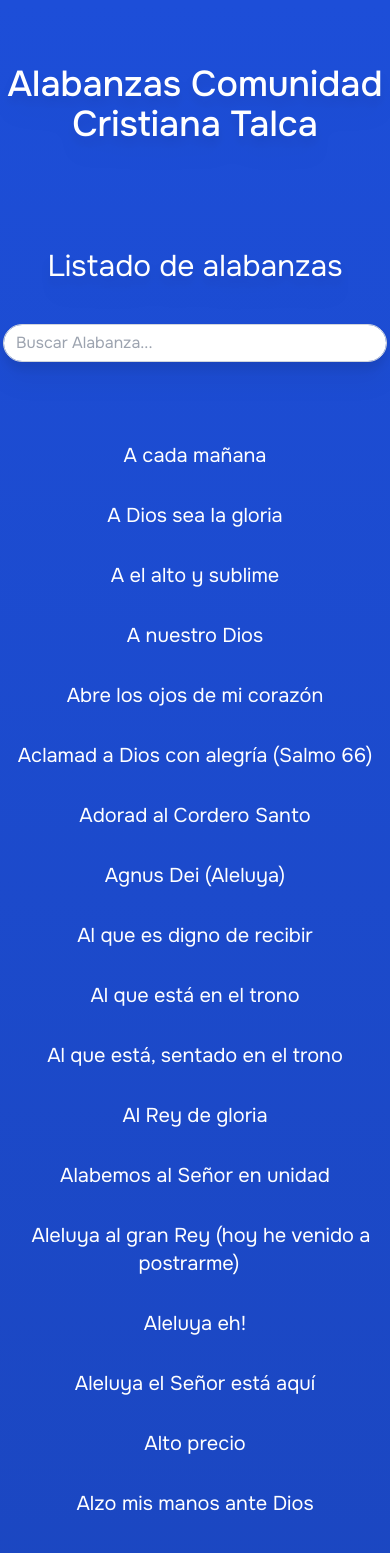
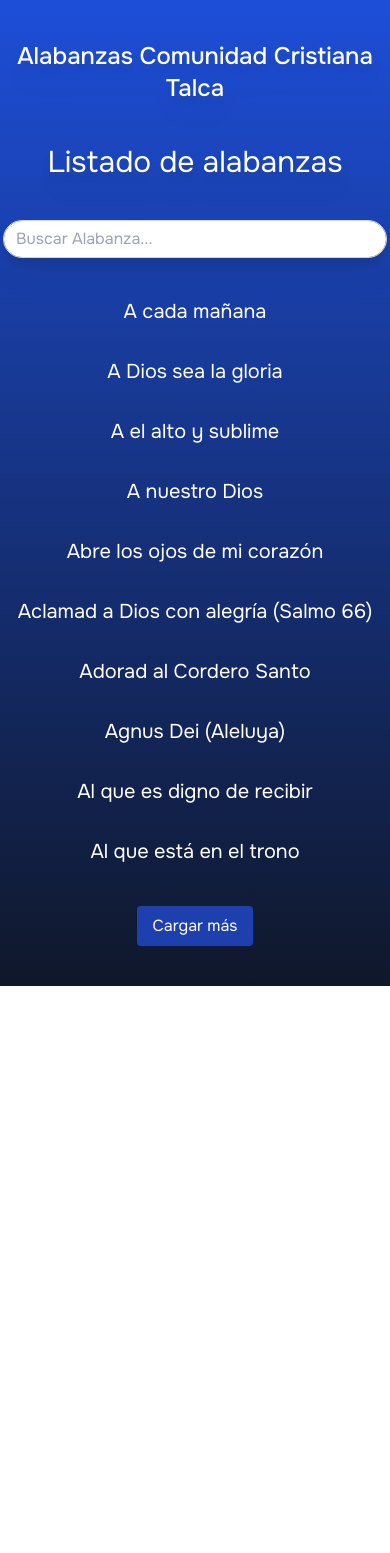
Before and after one commit to Er1kDev/letrascct, a React (Vite) app: page / in a window 390 px wide. Shown: the top 1553 px of the page. After the commit the page ends 986 px from the top, so only its background shows below. Built offline with nearby package versions, Linux system fonts and the light colour scheme.

Commit message:
nuevo boton y correciones css

```diff
--- a/src/App.jsx
+++ b/src/App.jsx
@@ -19,13 +19,13 @@ function App() {
   return (
     <Router >
       <section className="min-h-screen bg-gradient-to-b from-blue-700 to-slate-900" >
-        <h1 className="text-center text-white py-16 drop-shadow-xl text-4xl font-medium">Alabanzas Comunidad Cristiana Talca</h1>
+        <h1 className="text-center text-white md:py-16 py-10 drop-shadow-xl md:text-4xl text-2xl font-medium">Alabanzas Comunidad Cristiana Talca</h1>
         <div className="text-white">
           <div className="container mx-auto max-w-5xl">
             <Routes>
               <Route path="/" element={
                 <article>
-                  <section className="flex justify-center py-10 drop-shadow-xl">
+                  <section className="flex justify-center md:py-10 drop-shadow-xl">
                     <SearchBar searchTerm={searchTerm} onSearchChange={setSearchTerm} />
                   </section>
                   <section className="py-10">
--- a/src/components/AlabanzasDetalle.jsx
+++ b/src/components/AlabanzasDetalle.jsx
@@ -28,7 +28,7 @@ export const AlabanzasDetalle = () => {
                 </div>
                 <div className='text-center py-10'>
                     <Link to="/">
-                        <p className='inline-block bg-black text-white py-2 px-4 rounded hover:bg-white hover:text-black transition'>
+                        <p className='inline-block bg-blue-800 text-white py-2 px-4 rounded hover:bg-white hover:text-black transition'>
                             Volver
                         </p>
                     </Link>
--- a/src/components/AlabanzasList.jsx
+++ b/src/components/AlabanzasList.jsx
@@ -1,22 +1,34 @@
-import React from 'react'
+import React, { useState } from 'react'
 import { useNavigate } from 'react-router-dom'
 
 export const AlabanzasList = ({ alabanzas }) => {
     const navigate = useNavigate();
+    const [visibleCount, setVisibleCount] = useState(10);
 
     const handleSelectAlabanza = (id) => {
         navigate(`/alabanza/${id}`);
     }
 
+    const handleMore = () => {
+        setVisibleCount(prevCount => prevCount + 10);
+    }
+
     return (
+        <div>
             <ul className='grid grid-cols-1 md:grid-cols-2 gap-8 text-center '>
                 {
-                alabanzas.map((alabanza) => (
+                    alabanzas.slice(0, visibleCount).map((alabanza) => (
                         <li key={alabanza.id} className=''>
-                        <a className='rounded py-2 px-3  text-white transition hover:text-blue-300 text-xl' onClick={() => handleSelectAlabanza(alabanza.id)} href="">{alabanza.titulo}</a>
+                            <a className='rounded py-2 px-3 text-white transition hover:text-blue-300 text-xl' onClick={() => handleSelectAlabanza(alabanza.id)} href="">{alabanza.titulo}</a>
                         </li>
                     ))
                 }
             </ul>
+            <div className='pt-10 text-center'>
+                {visibleCount < alabanzas.length && (
+                    <button onClick={handleMore} className='px-4 py-2 bg-blue-800 text-white rounded'>Cargar más</button>
+                )}
+            </div>
+        </div>
     )
 }
--- a/src/data/alabanzas.js
+++ b/src/data/alabanzas.js
@@ -3160,7 +3160,8 @@ const alabanzas = [
         id: 188,
         titulo: "Yo vivo para tu loor",
         letra: [
-            `Yo vivo para tu loor
+            `
+            Yo vivo para tu loor
             Para ti Señor
             Yo vivo para tu gloria \n
             Yo vivo para adorarte
@@ -3176,7 +3177,41 @@ const alabanzas = [
             /Yo te amo, Jesús/`
         ]
     },
+    {
+        id: 189,
+        titulo: "Tu río fluirá",
+        letra: [
+            `Hay un río de vida
+            Que está fluyendo
+            De tu trono oh Dios \n
+            Llevando vida
+            Llevando paz
+            A cada nación \n
+            Con gran poder
+            Con gran virtud
+            Fluye hoy \n
+            Derrama tu gloria
+            Sobre nosotros
+            Oh Señor \n
+            Tu río fluirá
+            Nadie lo detendrá
+            Con gloria y con poder
+            Tu gloria se verá \n
+            En toda nación
+            De toda lengua
+            De todo linaje
+            Y de toda nación \n
+            Tu río fluye
+            Llevando vida
+            Y bendición
+            `
+        ]
+    }
+
 
 ];
 
+// Ordenar alfabeticamente
+alabanzas.sort((a, b) => a.titulo.localeCompare(b.titulo));
+
 export default alabanzas;
```
Also changed, not shown: src/assets/style.css (added, +13 -0 lines). Lines whose indentation alone changed are shown as unchanged.
